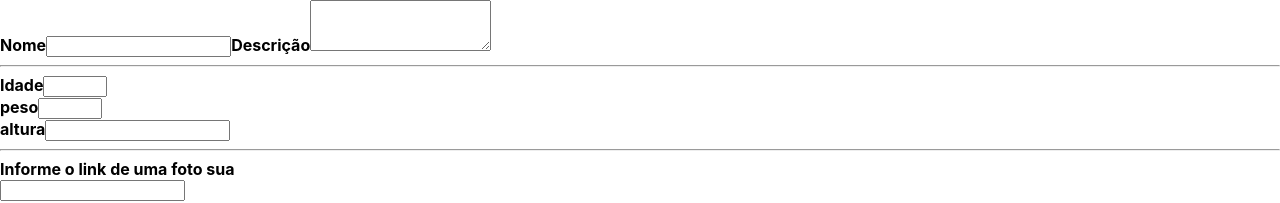
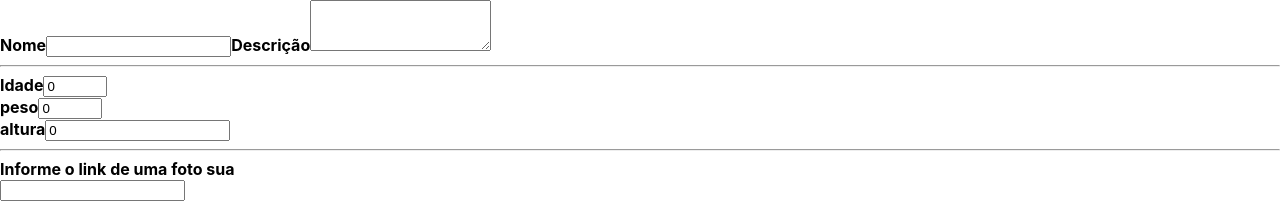
Before and after one commit to SchulzMatheus/sedentarismHelper, a React (Create React App) app: page / in a window 1280 px wide. Shown: the top 203 px of the page. Built offline with nearby package versions, Linux system fonts and the light colour scheme.

Commit message:
Sorry Im fat too

```diff
--- a/src/Components/form.jsx
+++ b/src/Components/form.jsx
@@ -4,31 +4,31 @@ import { Component } from 'react';
 export default class Form extends Component {
   render() {
     const {
-      gordolaName, gordolaDescription, gordolaAttr1, gordolaAttr2,
-      gordolaAttr3, gordolaImage, isSaveButtonDisabled,
+      userName, userDescription, userAttr1, userAttr2,
+      userAttr3, userImage, isSaveButtonDisabled,
       onInputChange, onSaveButtonClick } = this.props;
     return (
       <form className="form form-group" action="get">
         <div className="form-group nameText">
-          <label htmlFor="gordolaName">
+          <label htmlFor="userName">
             <strong>Nome</strong>
             <input
               className="form-control"
               type="text"
               data-testid="name-input"
-              name="gordolaName"
-              value={ gordolaName }
+              name="userName"
+              value={ userName }
               onChange={ onInputChange }
             />
           </label>
-          <label htmlFor="gordolaDescription">
+          <label htmlFor="userDescription">
             <strong>Descrição</strong>
             <textarea
               className="form-control textarea"
               data-testid="description-input"
-              name="gordolaDescription"
+              name="userDescription"
               rows={ 3 }
-              value={ gordolaDescription }
+              value={ userDescription }
               onChange={ onInputChange }
             />
           </label>
@@ -36,7 +36,7 @@ export default class Form extends Component {
         <hr />
         <div className="atribute">
           <div className="form-group row">
-            <label htmlFor="gordolaAttr1">
+            <label htmlFor="userAttr1">
               <strong>Idade</strong>
               <input
                 max={ 120 }
@@ -44,14 +44,14 @@ export default class Form extends Component {
                 className="form-control"
                 type="number"
                 data-testid="attr1-input"
-                name="gordolaAttr1"
-                value={ gordolaAttr1 }
+                name="userAttr1"
+                value={ userAttr1 }
                 onChange={ onInputChange }
               />
             </label>
           </div>
           <div className="form-group row">
-            <label htmlFor="gordolaAttr2">
+            <label htmlFor="userAttr2">
               <strong>peso</strong>
               <input
                 max={ 200 }
@@ -59,14 +59,14 @@ export default class Form extends Component {
                 className="form-control"
                 type="number"
                 data-testid="attr2-input"
-                name="gordolaAttr2"
-                value={ gordolaAttr2 }
+                name="userAttr2"
+                value={ userAttr2 }
                 onChange={ onInputChange }
               />
             </label>
           </div>
           <div className="form-group row">
-            <label htmlFor="gordolaAttr3">
+            <label htmlFor="userAttr3">
               <strong>altura</strong>
               <input
                 max={ 90 }
@@ -74,23 +74,23 @@ export default class Form extends Component {
                 className="form-control"
                 type="text"
                 data-testid="attr3-input"
-                name="gordolaAttr3"
-                value={ gordolaAttr3 }
+                name="userAttr3"
+                value={ userAttr3 }
                 onChange={ onInputChange }
               />
             </label>
           </div>
         </div>
         <hr />
-        <label htmlFor="gordolaImage">
+        <label htmlFor="userImage">
           <strong>Informe o link de uma foto sua</strong>
           <div className="form-group">
             <input
               className="form-control-file"
               type="text"
-              name="gordolaImage"
+              name="userImage"
               data-testid="image-input"
-              value={ gordolaImage }
+              value={ userImage }
               onChange={ onInputChange }
             />
           </div>
--- a/src/pages/Details.jsx
+++ b/src/pages/Details.jsx
@@ -11,7 +11,7 @@ export default class Details extends Component {
     return (
       <div>
         <Header />
-        <div>Gordola details</div>
+        <div>user details</div>
       </div>
     );
   }
--- a/src/pages/login.jsx
+++ b/src/pages/login.jsx
@@ -5,13 +5,13 @@ import { createUser } from '../services/userApi';
 
 export default class Shopcart extends Component {
   state = {
-    gordolaName: '',
-    gordolaDescription: '',
-    gordolaAttr1: '',
-    gordolaAttr2: '',
-    gordolaAttr3: '',
-    gordolaImage: '',
-    gordola: [],
+    userName: '',
+    userDescription: '',
+    userAttr1: '0',
+    userAttr2: '0',
+    userAttr3: '0',
+    userImage: '',
+    user: [],
     redirect: false,
   };
 
@@ -26,46 +26,40 @@ export default class Shopcart extends Component {
   onSaveButtonClick = async (event) => {
     event.preventDefault();
     const {
-      gordolaName, gordolaDescription, gordolaAttr1, gordolaAttr2, gordolaAttr3,
-      gordolaImage, gordola } = this.state;
+      userName, userDescription, userAttr1, userAttr2, userAttr3,
+      userImage, user } = this.state;
 
-    await createUser({ gordolaName,
-      gordolaDescription,
-      gordolaAttr1,
-      gordolaAttr2,
-      gordolaAttr3,
-      gordolaImage });
+    await createUser({ userName,
+      userDescription,
+      userAttr1,
+      userAttr2,
+      userAttr3,
+      userImage });
 
     this.setState({
       redirect: true,
-      gordolaName: '',
-      gordolaDescription: '',
-      gordolaAttr1: '0',
-      gordolaAttr2: '0',
-      gordolaAttr3: '0',
-      gordolaImage: 'https://picsum.photos/200/300',
     });
 
-    gordola.push({
-      gordolaName,
-      gordolaDescription,
-      gordolaAttr1,
-      gordolaAttr2,
-      gordolaAttr3,
-      gordolaImage,
+    user.push({
+      userName,
+      userDescription,
+      userAttr1,
+      userAttr2,
+      userAttr3,
+      userImage,
     });
   };
 
   render() {
     const {
-      gordolaName, gordolaDescription, gordolaAttr1, gordolaAttr2, gordolaAttr3,
-      gordolaImage, gordola, redirect,
+      userName, userDescription, userAttr1, userAttr2, userAttr3,
+      userImage, user, redirect,
     } = this.state;
     const maxBuild = 8000000;
     const maxStats = 9000000;
-    const auxAtt = [gordolaAttr1, gordolaAttr2, gordolaAttr3];
-    const aux = [gordolaName, gordolaImage, gordolaDescription];
-    const build = Number(gordolaAttr1) + Number(gordolaAttr2) + Number(gordolaAttr3);
+    const auxAtt = [userAttr1, userAttr2, userAttr3];
+    const aux = [userName, userImage, userDescription];
+    const build = Number(userAttr1) + Number(userAttr2) + Number(userAttr3);
     if (redirect) {
       return <Redirect to="/details" />;
     }
@@ -73,18 +67,18 @@ export default class Shopcart extends Component {
       <div>
         <div>
           <Form
-            gordolaName={ gordolaName }
-            gordolaDescription={ gordolaDescription }
-            gordolaAttr1={ gordolaAttr1 }
-            gordolaAttr2={ gordolaAttr2 }
-            gordolaAttr3={ gordolaAttr3 }
-            gordolaImage={ gordolaImage }
+            userName={ userName }
+            userDescription={ userDescription }
+            userAttr1={ userAttr1 }
+            userAttr2={ userAttr2 }
+            userAttr3={ userAttr3 }
+            userImage={ userImage }
             onInputChange={ this.handleChange }
             onSaveButtonClick={ this.onSaveButtonClick }
             isSaveButtonDisabled={ aux.some((e) => e.length <= 0) || build > maxBuild
               || auxAtt.some((attr) => attr < 0)
               || auxAtt.some((attr) => attr > maxStats)
-              || gordola.length >= 1 }
+              || user.length >= 1 }
           />
         </div>
       </div>
--- a/src/services/userApi.js
+++ b/src/services/userApi.js
@@ -21,12 +21,12 @@ export const getUser = () => new Promise((resolve) => {
 
 export const createUser = (user) => new Promise((resolve) => {
   const emptyUser = {
-    gordolaName: '',
-    gordolaDescription: '',
-    gordolaAttr1: '',
-    gordolaAttr2: '',
-    gordolaAttr3: '',
-    gordolaImage: '',
+    userName: '',
+    userDescription: '',
+    userAttr1: '',
+    userAttr2: '',
+    userAttr3: '',
+    userImage: '',
   };
   saveUser({ ...emptyUser, ...user });
   simulateRequest(SUCCESS_STATUS)(resolve);
```
